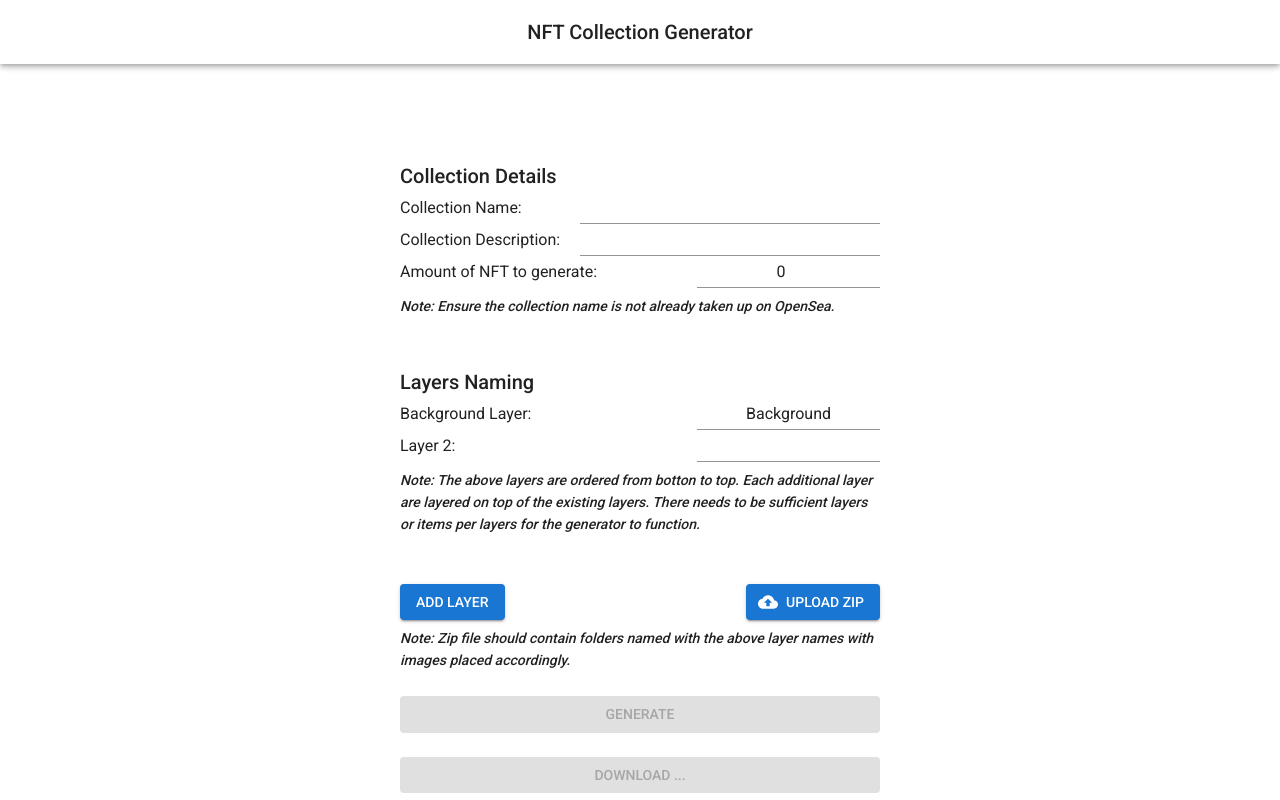
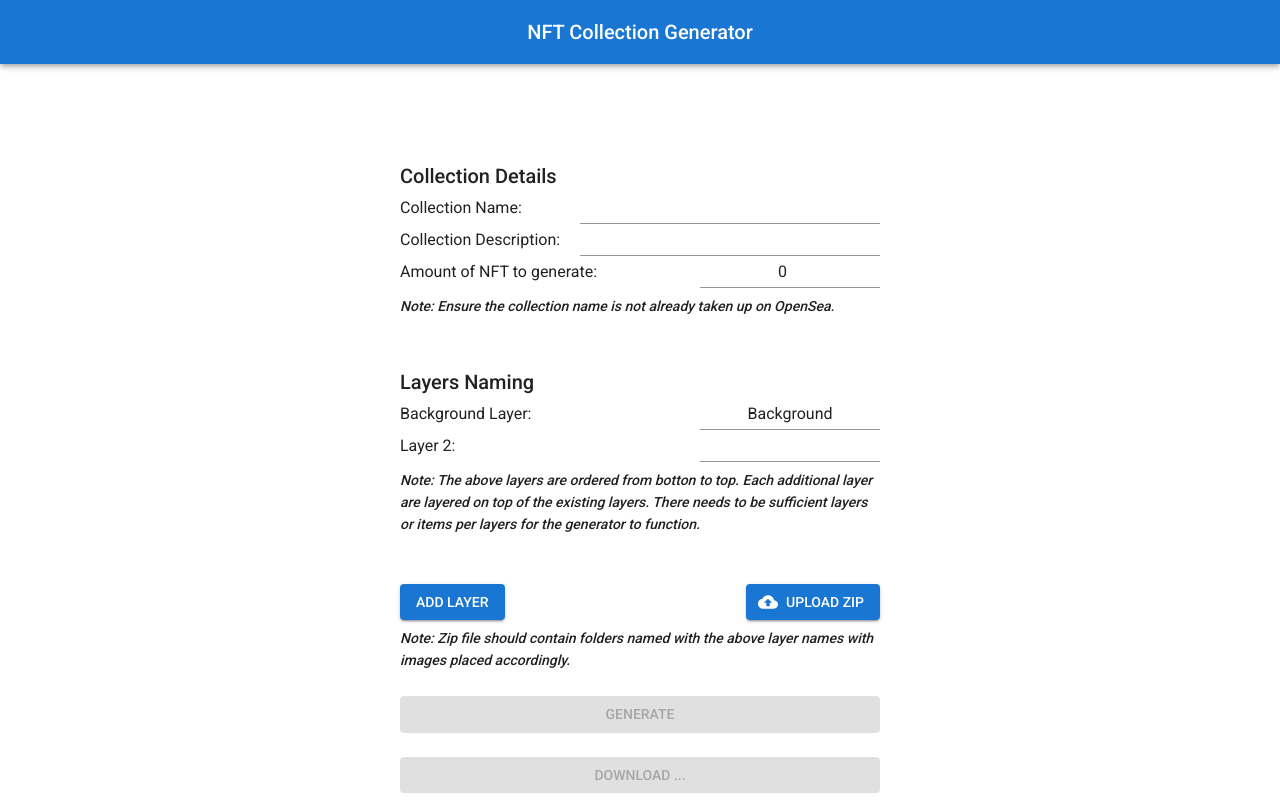
Before and after one commit to galactictourist/GVB-4, a Next.js app: page / in a window 1280 px wide. Built offline with nearby package versions, Linux system fonts and the light colour scheme.

Commit message:
chore: change navbar color to blue, refactor input components

```diff
--- a/src/app/layout.tsx
+++ b/src/app/layout.tsx
@@ -16,8 +16,8 @@ export default function RootLayout({ children }: { children: React.ReactNode })
       <body>
         <ThemeRegistry>
           <AppBar position="fixed" sx={{ zIndex: 2000 }}>
-            <Toolbar sx={{ backgroundColor: 'background.paper', justifyContent: 'center' }}>
-              <Typography variant="h6" color="text.primary">
+            <Toolbar sx={{ justifyContent: 'center' }}>
+              <Typography variant="h6" color="text.default">
                 {metadata.title}
               </Typography>
             </Toolbar>
--- a/src/app/page.tsx
+++ b/src/app/page.tsx
@@ -8,7 +8,7 @@ import Button from "@mui/material/Button";
 import FormControl from "@mui/material/FormControl";
 import FormHelperText from "@mui/material/FormHelperText";
 import UploadZipButton from "@/components/Core/UploadZipButton";
-import Layer from "@/components/Core/Layer";
+import InputRow from "@/components/Core/InputRow";
 import Note from "@/components/Core/Note";
 import { containerStyle, contentStyle, layerStyle } from "./home.style";
 import { rowStyle } from "../styles";
@@ -21,6 +21,9 @@ const NOTES = {
 };
 
 const DEFAULT_LAYER_STATE = ["Background", ""];
+
+const inputStyleOne = { input: { textAlign: "left", width: "300px" } };
+const inputStyleTwo = { input: { textAlign: "center", width: "180px" } };
 
 export default function HomePage() {
   const [collectionName, setCollectionName] = useState("");
@@ -99,46 +102,35 @@ export default function HomePage() {
       <Box sx={contentStyle}>
         <Box>
           <Typography variant="h6">Collection Details</Typography>
-          <Box sx={rowStyle}>
-            <Typography>Collection Name:</Typography>
-            <TextField
-              sx={{ input: { textAlign: "left", width: "300px" } }}
-              id="standard-basic"
-              value={collectionName}
-              variant="standard"
-              onChange={(e) => setCollectionName(e.target.value)}
+          <InputRow
+              label="Collection Name"
+              inputValue={collectionName}
+              sx={inputStyleOne}
+              inputHandler={(e) => setCollectionName(e.target.value)}
             />
-          </Box>
-          <Box sx={rowStyle}>
-            <Typography>Collection Description:</Typography>
-            <TextField
-              sx={{ input: { textAlign: "left", width: "300px" } }}
-              id="standard-basic"
-              value={collectionDesc}
-              variant="standard"
-              onChange={(e) => setCollectionDesc(e.target.value)}
+          <InputRow
+              label="Collection Description"
+              inputValue={collectionDesc}
+              sx={inputStyleOne}
+              inputHandler={(e) => setCollectionDesc(e.target.value)}
             />
-          </Box>
-          <Box sx={rowStyle}>
-            <Typography>Amount of NFT to generate:</Typography>
-            <TextField
-              sx={{ input: { textAlign: "center" } }}
-              id="standard-basic"
-              value={nftAmount}
-              variant="standard"
+          <InputRow
+              label="Amount of NFT to generate"
+              inputValue={nftAmount}
+              sx={inputStyleTwo}
               type="number"
-              onChange={(e) => setNftAmount(e.target.value)}
+              inputHandler={(e) => setNftAmount(e.target.value)}
             />
-          </Box>
           <Note description={NOTES.COLLECTION} />
         </Box>
         <Box sx={layerStyle}>
           <Typography variant="h6">Layers Naming</Typography>
           {layerNames.map((layerName, i) => (
-            <Layer
+            <InputRow
               key={i}
               label={i === 0 ? `${layerName} Layer` : `Layer ${i + 1}`}
               inputValue={layerName}
+              sx={inputStyleTwo}
               inputHandler={(e: any) => inputHandler(i, e.target.value)}
             />
           ))}
--- a/src/components/Core/Layer.tsx
+++ b/src/components/Core/InputRow.tsx
@@ -2,28 +2,32 @@ import Box from "@mui/material/Box";
 import TextField from "@mui/material/TextField";
 import Typography from "@mui/material/Typography";
 import { rowStyle } from "../../styles";
+import { SxProps, Theme } from "@mui/material";
 
 export interface Props {
   label: string;
   inputValue: string;
+  sx: SxProps<Theme>;
   inputHandler: (e: any) => void;
+  type?: string;
 }
 
-const Layer = ({ label, inputValue, inputHandler }: Props) => {
+const InputRow = ({ label, inputValue, sx, inputHandler, type="string" }: Props) => {
   return (
     <Box sx={rowStyle}>
-      <Box sx={{ width: "50%" }}>
+      <Box sx={sx}>
         <Typography>{label}:</Typography>
       </Box>
       <TextField
-        sx={{ input: { textAlign: "center" } }}
+        sx={sx}
         id="standard-basic"
         value={inputValue}
         variant="standard"
         onChange={inputHandler}
+        type={type}
       />
     </Box>
   );
 };
 
-export default Layer;
+export default InputRow;
```
